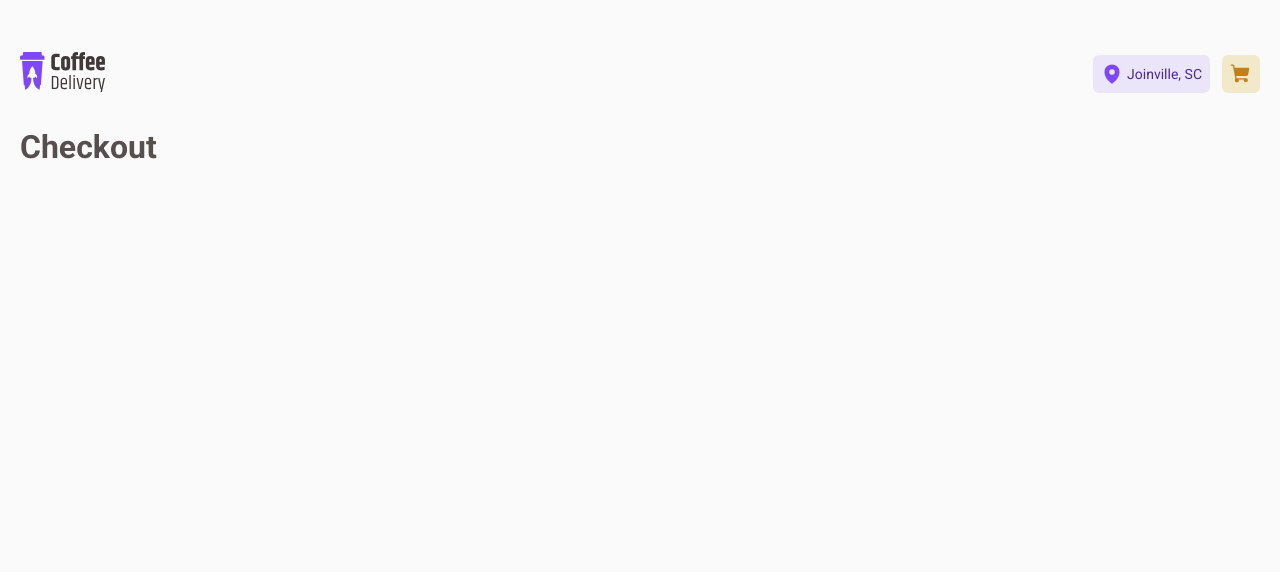
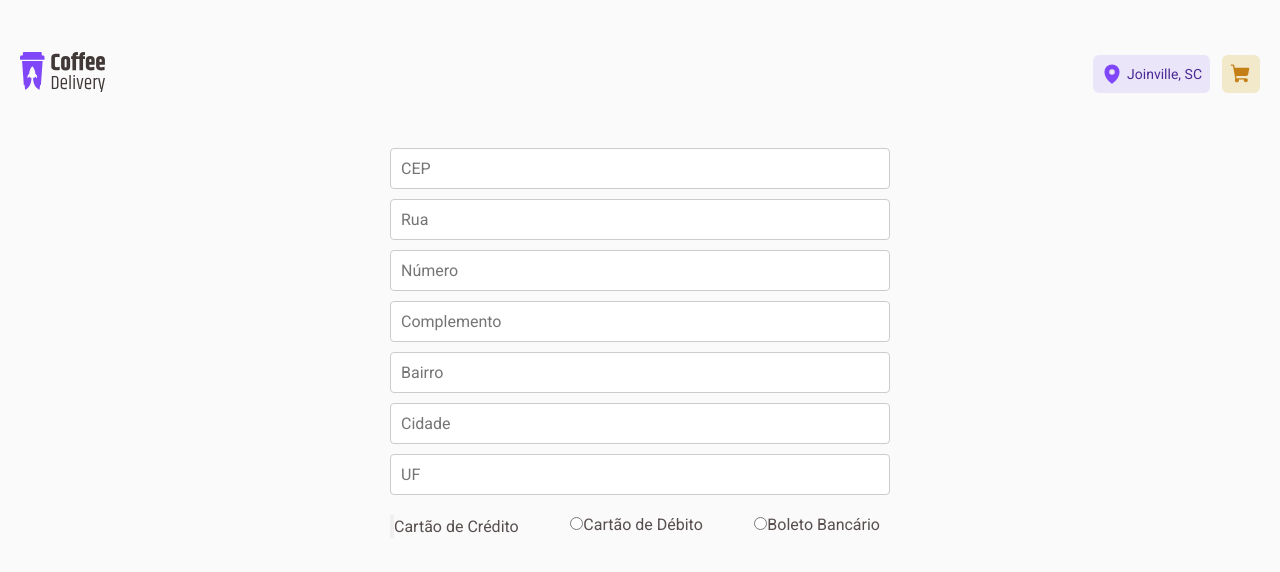
Before and after one commit to AndressaDaCosta/coffee-delivery, a React (Vite) app: page /checkout in a window 1280 px wide. Shown: the top 572 px of the page. Built offline with nearby package versions, Linux system fonts and the light colour scheme.

Commit message:
start-checkout-page:construction:

```diff
--- a/src/pages/Checkout/index.tsx
+++ b/src/pages/Checkout/index.tsx
@@ -1,3 +1,61 @@
+import { AddressForm, CheckoutContainer, PaymentOptions } from './styles'
+
 export function Checkout() {
-	return <h1>Checkout</h1>
+	return (
+		<CheckoutContainer>
+			<AddressForm>
+				<input
+					type="text"
+					placeholder="CEP"
+				/>
+				<input
+					type="text"
+					placeholder="Rua"
+				/>
+				<input
+					type="text"
+					placeholder="Número"
+				/>
+				<input
+					type="text"
+					placeholder="Complemento"
+				/>
+				<input
+					type="text"
+					placeholder="Bairro"
+				/>
+				<input
+					type="text"
+					placeholder="Cidade"
+				/>
+				<input
+					type="text"
+					placeholder="UF"
+				/>
+			</AddressForm>
+			<PaymentOptions>
+				<label>
+					<input
+						type="button"
+						name="opcao-pagamento"
+					/>
+					Cartão de Crédito
+				</label>
+				<label>
+					<input
+						type="radio"
+						name="opcao-pagamento"
+					/>
+					Cartão de Débito
+				</label>
+				<label>
+					<input
+						type="radio"
+						name="opcao-pagamento"
+					/>
+					Boleto Bancário
+				</label>
+			</PaymentOptions>
+		</CheckoutContainer>
+	)
 }
--- a/src/pages/Checkout/styles.ts
+++ b/src/pages/Checkout/styles.ts
@@ -1 +1,37 @@
 import styled from 'styled-components'
+
+export const CheckoutContainer = styled.div`
+display: flex;
+  flex-direction: column;
+  align-items: center;
+  padding: 20px;
+`
+
+export const AddressForm= styled.form`
+  display: flex;
+  flex-direction: column;
+  width: 100%;
+  max-width: 500px;
+  margin-bottom: 20px;
+  input {
+    margin-bottom: 10px;
+    padding: 10px;
+    border: 1px solid #ccc;
+    border-radius: 4px;
+    font-size: 16px;
+    &:last-of-type {
+      margin-bottom: 0;
+    }
+  }
+`
+export const PaymentOptions= styled.div`
+  display: flex;
+  justify-content: space-between;
+  width: 100%;
+  max-width: 500px;
+  margin-bottom: 20px;
+  label {
+    font-size: 16px;
+    margin-right: 10px;
+  }
+`
```
